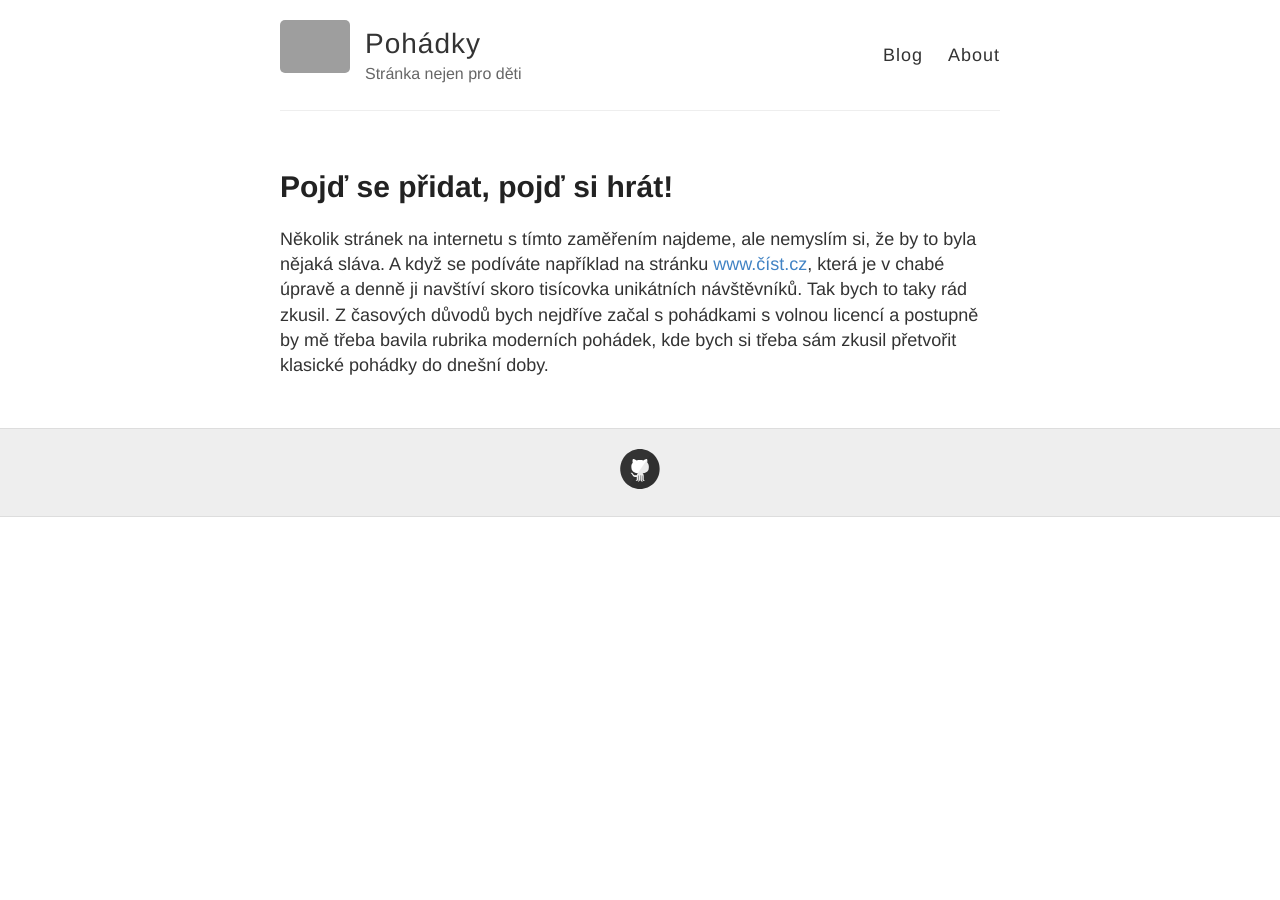
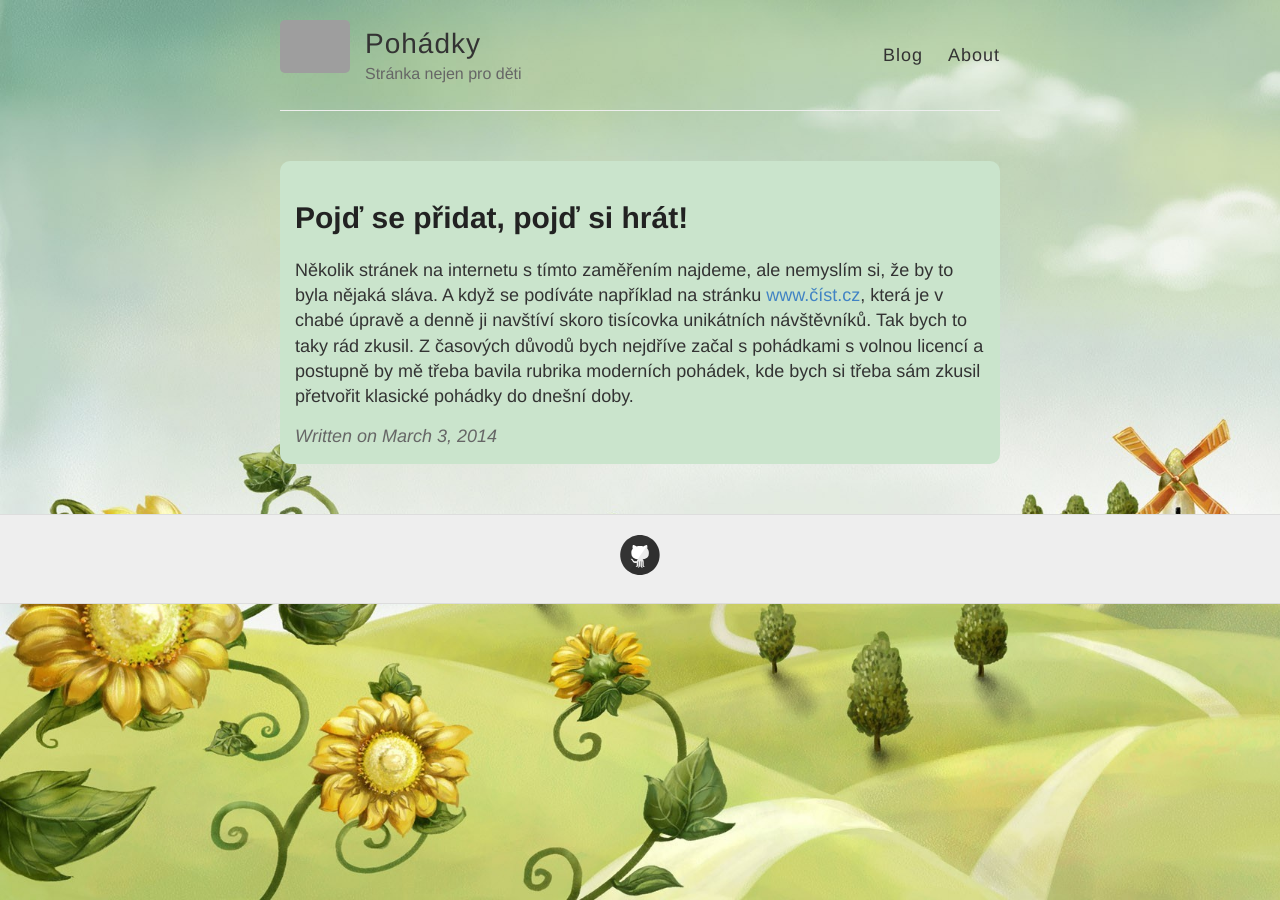
Before and after one commit to 450000/450000.github.io, a Jekyll site: the page built from _posts/2014-3-3-Hello-World.md, in a window 1280 px wide. Built offline with Jekyll 4.4.1, drawn with Linux system fonts in a browser that asks for light colours; grey boxes are pictures that could not be loaded.

Commit message:
Barvy pro posty

```diff
--- a/_layouts/post.html
+++ b/_layouts/post.html
@@ -1,7 +1,25 @@
 ---
 layout: default
 ---
-
+<html>
+  <head>
+    <style>
+      body {
+  background-image: url(https://raw.githubusercontent.com/450000/450000.github.io/master/images/pozadi.jpeg);
+  background-size: cover;
+  background-repeat: no-repeat;
+  background-attachment: fixed;
+  background-color: black;
+}
+article {
+  margin-bottom: 20px;
+  padding: 1px 15px 15px 15px;
+  border-radius: 10px;
+  background-color: rgb(202, 228, 204);
+}
+    </style>
+  </head>
+  <body>
 <article class="post">
   <h1>{{ page.title }}</h1>
 
@@ -9,7 +27,11 @@ layout: default
     {{ content }}
   </div>
 
-
+  <div class="date">
+    Written on {{ page.date | date: "%B %e, %Y" }}
+  </div>
 
   {% include disqus.html %}
 </article>
+</body>
+</html>
```
